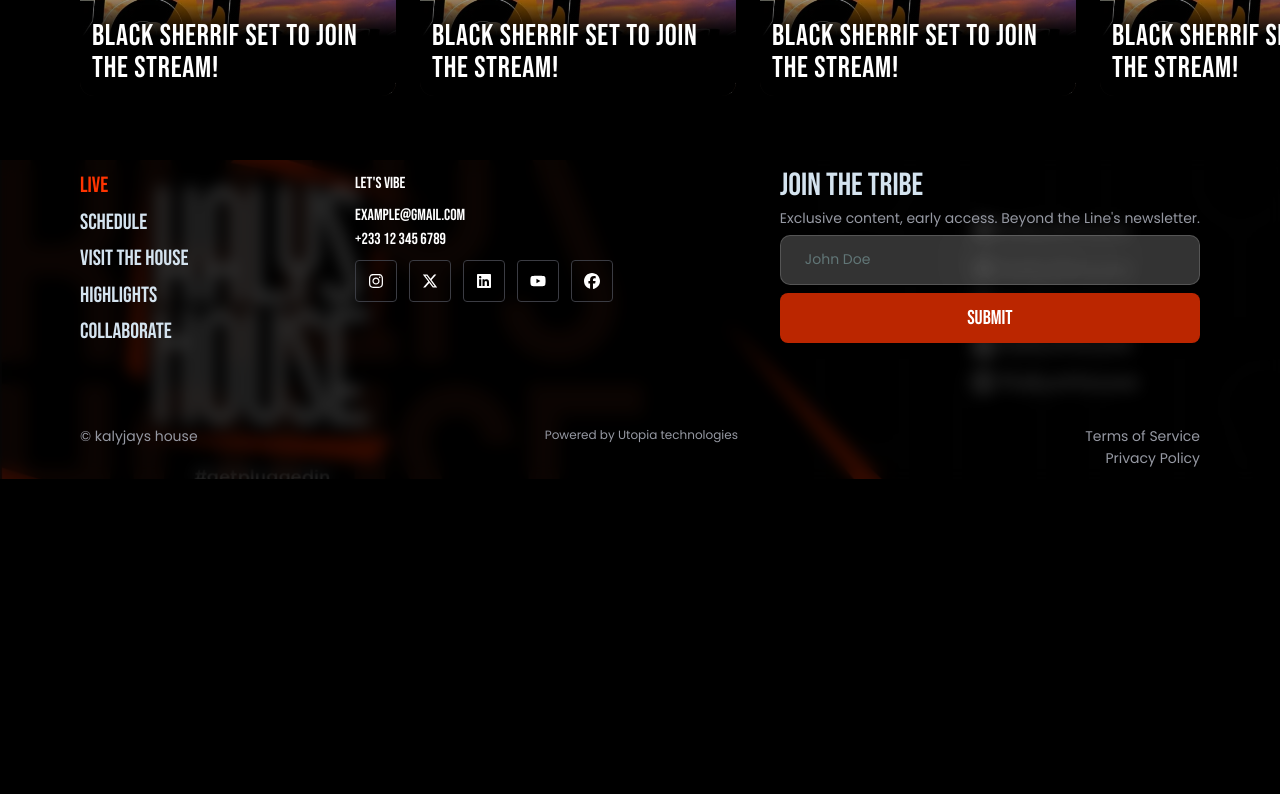
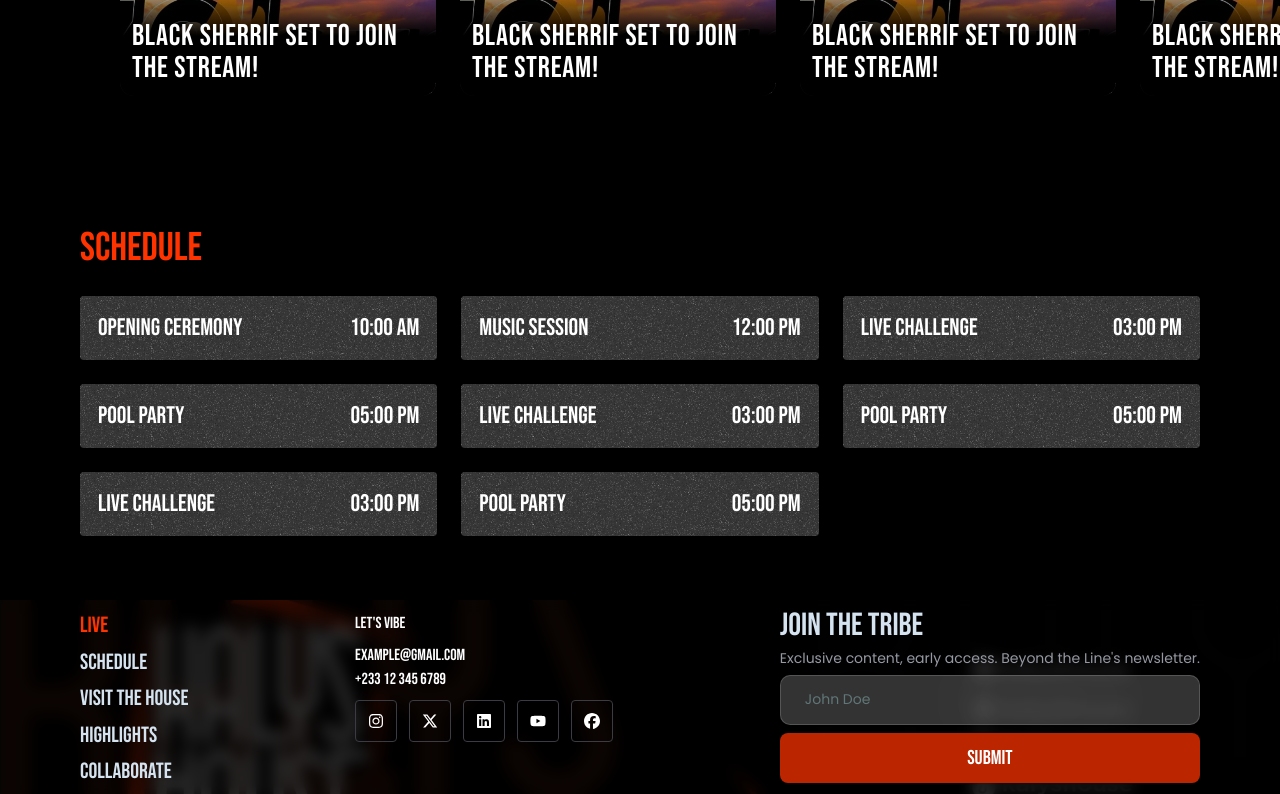
Before and after one commit to utopia-tech-africa/kalys-house, a Next.js app: page / in a window 1280 px wide. Shown: the part 1992-2786 px from the top of the page. Before the commit the page ends 2471 px from the top, so only its background shows below. Built offline with nearby package versions, Linux system fonts and the light colour scheme.

Commit message:
Complete schedule component

```diff
--- /dev/null
+++ b/src/app/components/schedule/components/ScheduleCard.tsx
@@ -0,0 +1,25 @@
+import Image, { StaticImageData } from "next/image";
+
+interface ScheduleCardProps {
+  name: string;
+  time: string;
+  image: string | StaticImageData;
+}
+
+export const ScheduleCard = ({ name, time, image }: ScheduleCardProps) => {
+  return (
+    <div className="relative h-16 w-full rounded overflow-hidden flex items-center px-[18px] uppercase">
+      <Image
+        src={image}
+        alt={name}
+        fill
+        className="object-cover w-full h-full absolute inset-0 -z-10  bg-neutral-700/85"
+      />
+
+      <div className="flex justify-between items-center w-full text-white text-2xl ">
+        <span>{name}</span>
+        <span>{time}</span>
+      </div>
+    </div>
+  );
+};
--- /dev/null
+++ b/src/app/components/schedule/schedule.tsx
@@ -0,0 +1,66 @@
+import { ComponentLayout } from "@/components/component-layout";
+import { Heading } from "@/components/texts";
+import { ScheduleCard } from "./components/ScheduleCard";
+import { scheduleCardImg } from "@/assets/img";
+
+export const Schedule = () => {
+  const events = [
+    {
+      time: "10:00 AM",
+      name: "Opening Ceremony",
+      image: scheduleCardImg,
+    },
+    {
+      time: "12:00 PM",
+      name: "Music Session",
+      image: scheduleCardImg,
+    },
+    {
+      time: "03:00 PM",
+      name: "Live Challenge",
+      image: scheduleCardImg,
+    },
+    {
+      time: "05:00 PM",
+      name: "Pool Party",
+      image: scheduleCardImg,
+    },
+    {
+      time: "03:00 PM",
+      name: "Live Challenge",
+      image: scheduleCardImg,
+    },
+    {
+      time: "05:00 PM",
+      name: "Pool Party",
+      image: scheduleCardImg,
+    },
+    {
+      time: "03:00 PM",
+      name: "Live Challenge",
+      image: scheduleCardImg,
+    },
+    {
+      time: "05:00 PM",
+      name: "Pool Party",
+      image: scheduleCardImg,
+    },
+  ];
+
+  return (
+    <ComponentLayout className="py-12 sm:py-16">
+      <Heading>Schedule</Heading>
+
+      <div className="grid grid-cols-1 sm:grid-cols-3 gap-6 mt-6">
+        {events.map((event, i) => (
+          <ScheduleCard
+            key={i}
+            time={event.time}
+            name={event.name}
+            image={event.image}
+          />
+        ))}
+      </div>
+    </ComponentLayout>
+  );
+};
--- a/src/app/components/what-dey-go-on/what-dey-go-on.tsx
+++ b/src/app/components/what-dey-go-on/what-dey-go-on.tsx
@@ -28,7 +28,7 @@ export const WhatDeyGoOn = () => {
   ];
 
   return (
-    <div className=" pl-4 sm:pl-12 md:pl-20 py-12 sm:py-16 ">
+    <div className="pl-4 sm:pl-12 md:pl-20 lg:pl-25 xl:pl-30 py-12 sm:py-16 ">
       <Heading>What dey go on?</Heading>
 
       {/* Scrollable row */}
--- a/src/app/page.tsx
+++ b/src/app/page.tsx
@@ -1,5 +1,6 @@
 import { EventBrief } from "./components/event-brief/event-brief";
 import { Hero } from "./components/hero/hero";
+import { Schedule } from "./components/schedule/schedule";
 import { Sponsors } from "./components/sponsors/sponsors";
 import { WhatDeyGoOn } from "./components/what-dey-go-on/what-dey-go-on";
 import Registration from "@/components/registration/registration";
@@ -11,6 +12,7 @@ const Home = () => {
       <EventBrief />
       <Sponsors />
       <WhatDeyGoOn />
+      <Schedule />
     </>
   );
 };
--- a/src/assets/img/index.ts
+++ b/src/assets/img/index.ts
@@ -3,5 +3,13 @@ import cocacolaLogo from "./cocacola-logo.png";
 import mtnLogo from "./mtn-logo.png";
 import sponsorCardBg from "./sponsor-card-bg.webp";
 import whatDeyGoOnBannerImg from "./what-dey-go-on-banner-img.webp";
+import scheduleCardImg from "./schedule-card-img.webp";
 
-export { logo, cocacolaLogo, mtnLogo, sponsorCardBg, whatDeyGoOnBannerImg };
+export {
+  logo,
+  cocacolaLogo,
+  mtnLogo,
+  sponsorCardBg,
+  whatDeyGoOnBannerImg,
+  scheduleCardImg,
+};
```
Also changed, not shown: src/assets/img/schedule-card-img.webp (added).
